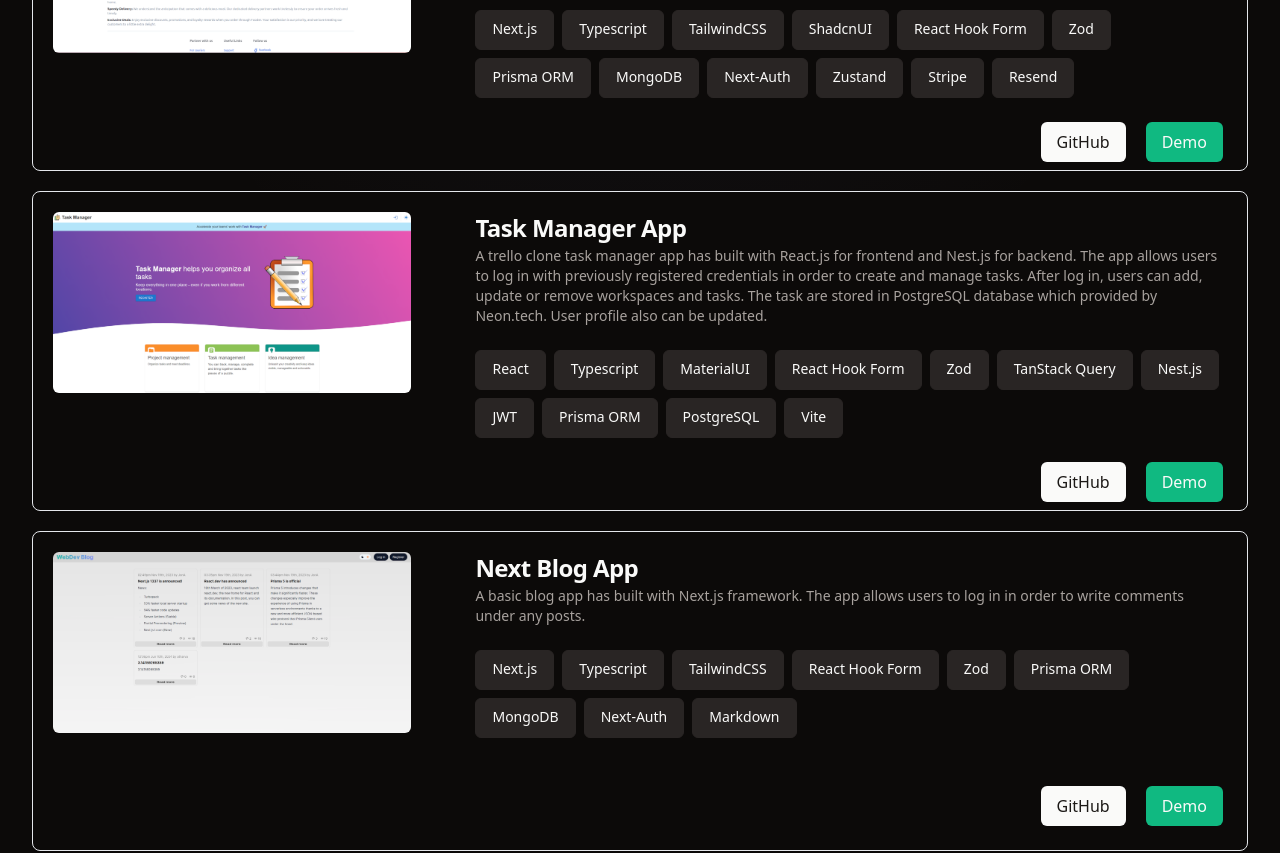
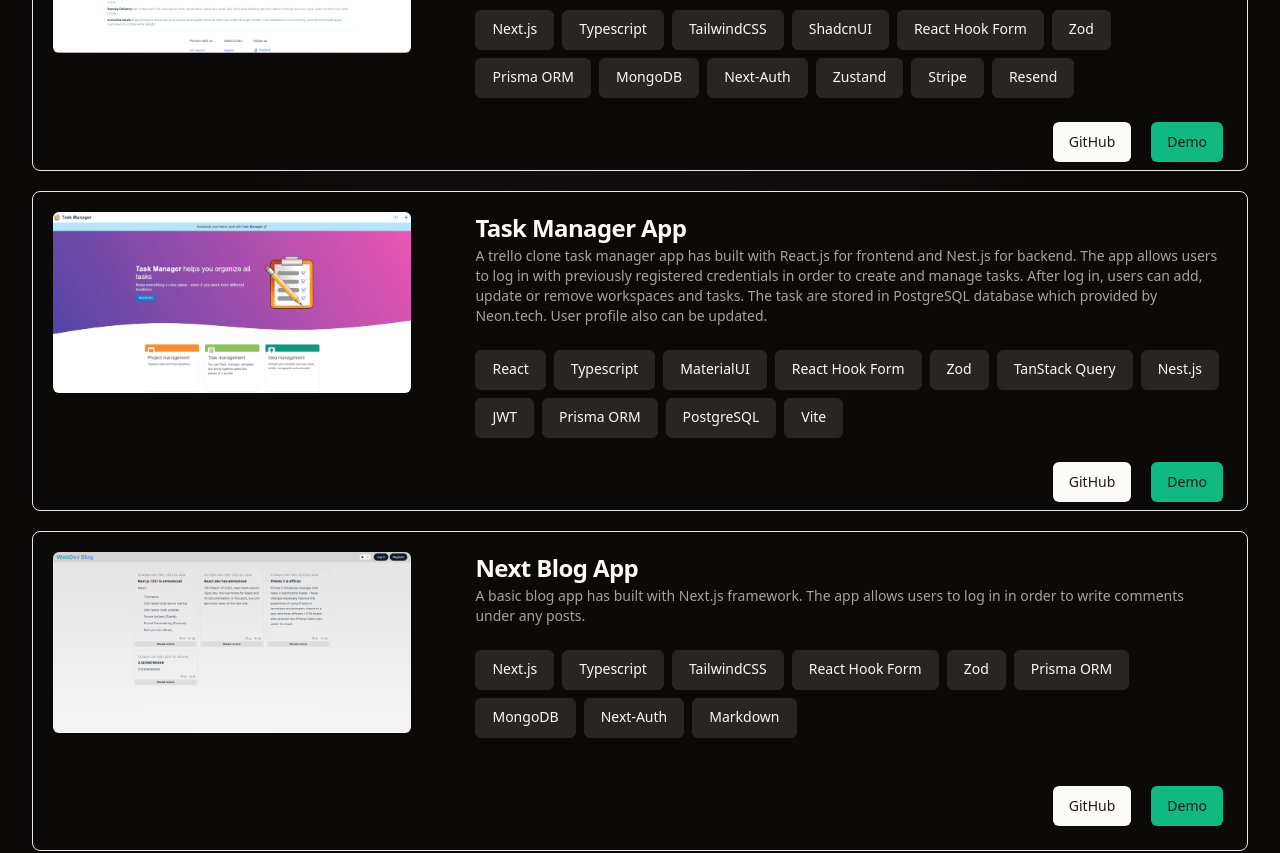
Before and after one commit to ev0clu/portfolio, a Next.js app: page / in a window 1280 px wide. Shown: the part 1820-2673 px from the top of the page. Built offline with nearby package versions, Linux system fonts and the light colour scheme.

Commit message:
Style: shadcn button is used as buttonVariants for Links

```diff
--- a/src/components/Projects/ProjectCard.tsx
+++ b/src/components/Projects/ProjectCard.tsx
@@ -10,6 +10,8 @@ import {
   CardTitle,
 } from "@/components/ui/card";
 import Link from "next/link";
+import { cn } from "@/lib/utils";
+import { buttonVariants } from "../ui/button";
 
 interface ProjectCardProps {
   name: string;
@@ -93,7 +95,10 @@ const ProjectCard = ({
               aria-label="GitHub link"
               target="_blank"
               rel="noopener noreferrer"
-              className="h-10 rounded-md bg-primary px-4 py-2 text-primary-foreground hover:bg-primary/90 hover:text-accent-foreground hover:text-emerald-600"
+              className={cn(
+                buttonVariants({ variant: "default" }),
+                "rounded-md hover:text-accent-foreground hover:text-emerald-600",
+              )}
             >
               GitHub
             </Link>
@@ -102,7 +107,10 @@ const ProjectCard = ({
               aria-label="Demo link"
               target="_blank"
               rel="noopener noreferrer"
-              className="h-10 rounded-md bg-emerald-500 px-4 py-2 hover:bg-emerald-500/90 hover:text-background"
+              className={cn(
+                buttonVariants({ variant: "default" }),
+                "rounded-md bg-emerald-500 hover:bg-emerald-500/90 hover:text-foreground",
+              )}
             >
               Demo
             </Link>
```
